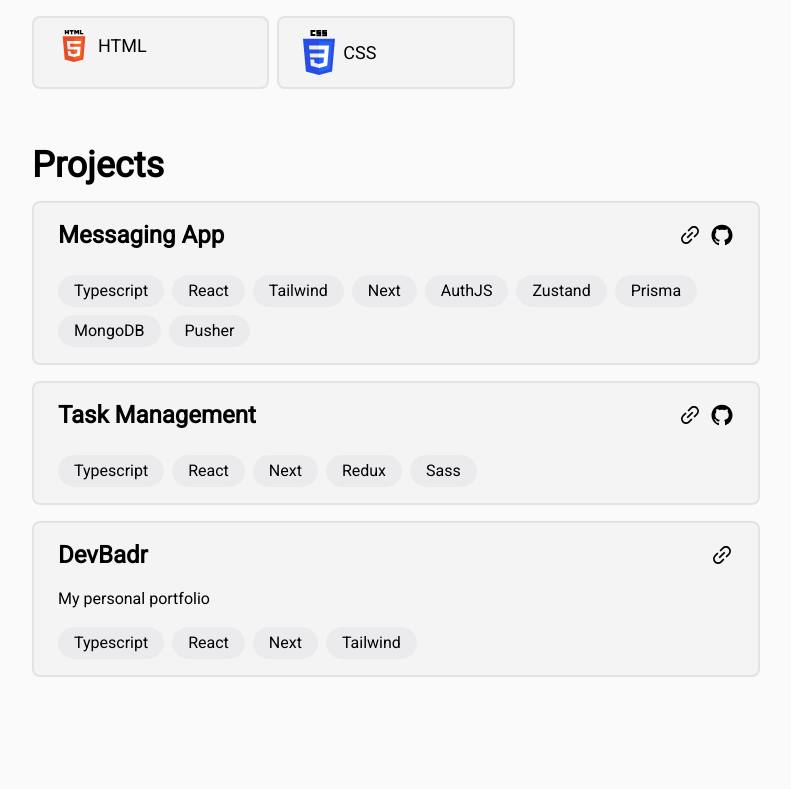
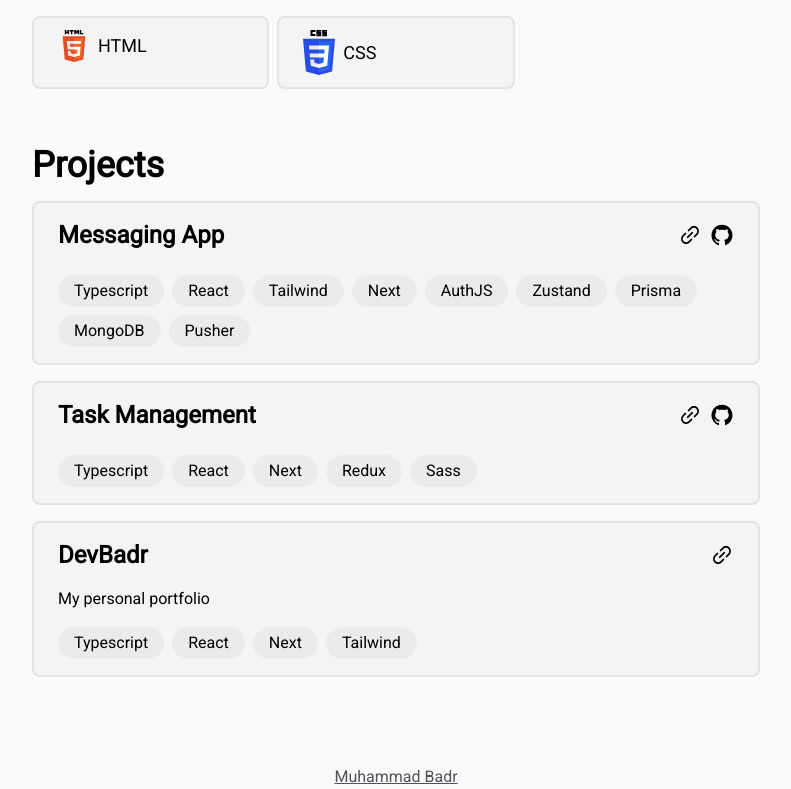
Before and after one commit to 0xmbadr/portfolio, a Next.js app: page / in a window 1280 px wide. Shown: the part 1244-2033 px from the top of the page, without its empty margins (244-1035 px from the left). Before the commit the page ends 2009 px from the top, so only its background shows below. Built offline with nearby package versions, Linux system fonts and the light colour scheme.

Commit message:
add links for github and linkedin

```diff
--- /dev/null
+++ b/app/components/Footer/index.tsx
@@ -0,0 +1,17 @@
+import Link from 'next/link';
+
+const Footer = () => {
+  return (
+    <footer>
+      <div>
+        <p className="text-center text-zinc-600">
+          <Link href="/#top" className="underline">
+            Muhammad Badr
+          </Link>
+        </p>
+      </div>
+    </footer>
+  );
+};
+
+export default Footer;
--- a/app/components/NavBar/NavDropDown.tsx
+++ b/app/components/NavBar/NavDropDown.tsx
@@ -27,7 +27,7 @@ const NavDropDown = () => {
         </Menu.Item>
         <Menu.Item
           as="a"
-          href=""
+          href="https://www.linkedin.com/in/muhammad-badr98/"
           target="_blank"
           className="flex items-center gap-2 px-4 py-2 space-x-2 border-b whitespace-nowrap text-zinc-100 hover:bg-zinc-600">
           <SlSocialLinkedin />
@@ -35,7 +35,7 @@ const NavDropDown = () => {
         </Menu.Item>
         <Menu.Item
           as="a"
-          href=""
+          href="https://github.com/mrcarbene"
           target="_blank"
           className="flex items-center gap-2 px-4 py-2 space-x-2 border-b whitespace-nowrap text-zinc-100 hover:bg-zinc-600">
           <SlSocialGithub />
--- a/app/layout.tsx
+++ b/app/layout.tsx
@@ -1,6 +1,7 @@
 import { Roboto } from 'next/font/google';
 import './globals.css';
 import NavBar from './components/NavBar';
+import Footer from './components/Footer';
 
 export const metadata = {
   title: 'devBadr 👋',
@@ -23,6 +24,7 @@ export default function RootLayout({
       <body className="bg-zinc-50">
         <NavBar />
         {children}
+        <Footer />
       </body>
     </html>
   );
```
